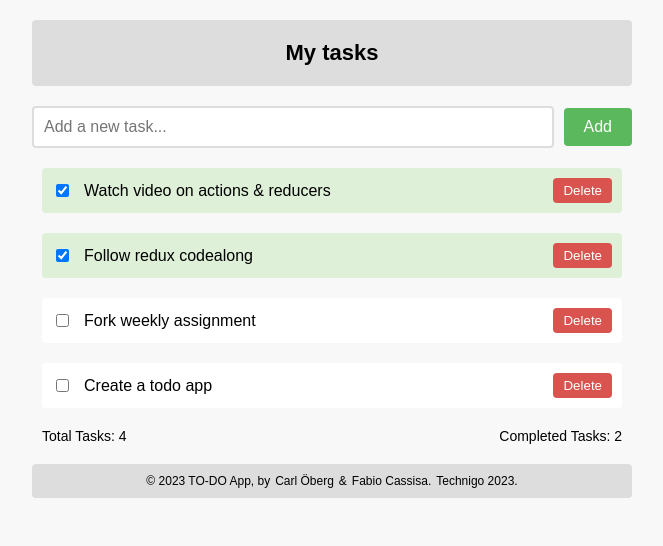
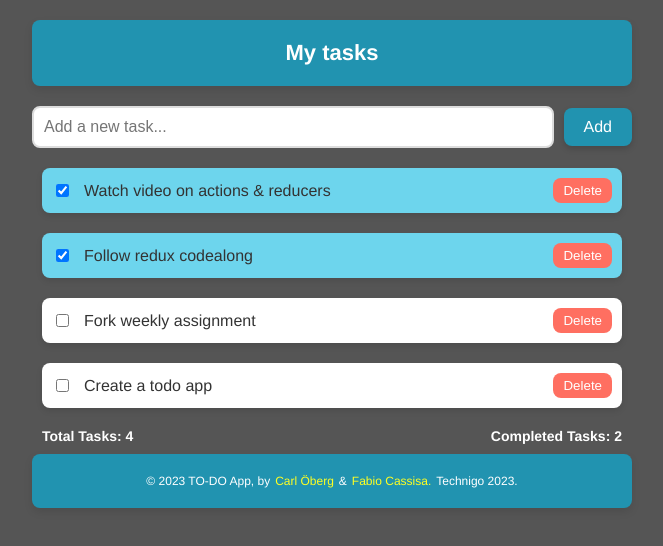
Before and after one commit to Calleobe/Todo, a React (Vite) app: page / in a window 1280 px wide. Shown: the top 546 px of the page, without its empty margins (308-971 px from the left). Built offline with nearby package versions, Linux system fonts and the light colour scheme.

Commit message:
Some styling

```diff
--- a/src/App.jsx
+++ b/src/App.jsx
@@ -9,34 +9,25 @@ import { createGlobalStyle } from "styled-components";
 
 const GlobalStyle = createGlobalStyle`
   body {
-    font-family: 'Arial', sans-serif;
+    font-family: 'Helvetica Neue', sans-serif;
     padding: 20px;
-    background-color: #f8f8f8;
+    background-color: #555;
+    color: #333;
     margin: 0 auto;
   }
 
+  // Responsive design settings
   @media (max-width: 600px) {
-    body {
-      width: 100%;
-    }
+    body { width: 100%; }
   }
-
   @media (min-width: 768px) {
-    body {
-      width: 60%;
-    }
+    body { width: 60%; }
   }
-
   @media (min-width: 1024px) {
-    body {
-      width: 60%;
-    }
+    body { width: 60%; }
   }
-
   @media (min-width: 1200px) {
-    body {
-      width: 50%;
-    }
+    body { width: 50%; }
   }
 `;
 
--- a/src/components/AddTaskForm.jsx
+++ b/src/components/AddTaskForm.jsx
@@ -19,22 +19,29 @@ const Input = styled.input`
   flex: 1;
   padding: 10px;
   border: 2px solid #ddd;
-  border-radius: 4px;
+  border-radius: 8px;
   font-size: 16px;
 `;
 
 const Button = styled.button`
   padding: 10px 20px;
-  background-color: #5cb85c;
+  background-color: #2193b0;
   color: white;
   border: none;
-  border-radius: 4px;
+  border-radius: 8px;
+  box-shadow: 0px 3px 6px rgba(0, 0, 0, 0.16);
   cursor: pointer;
   font-size: 16px;
-  transition: background-color 0.3s;
+  font-family: "Helvetica Neue", sans-serif;
+  transition: transform 0.2s ease-in-out, background-color 0.2s;
 
   &:hover {
-    background-color: #4cae4c;
+    background-color: #6dd5ed;
+    transform: scale(1.05);
+  }
+
+  &:active {
+    transform: scale(0.95); /* Subtle click animation */
   }
 `;
 
--- a/src/components/Footer.jsx
+++ b/src/components/Footer.jsx
@@ -2,27 +2,24 @@ import styled from "styled-components";
 
 const StyledFooter = styled.footer`
   text-align: center;
+  padding: 20px;
+  background-color: #2193b0; // Cool blue, same as primary color
+  color: #fff; // White text for contrast
   font-size: 12px;
-  padding: 10px;
-  background-color: #ddd;
-  color: black;
-  border-radius: 4px;
-  margin-top: 20px;
+  border-radius: 8px;
+  box-shadow: 0px 4px 8px rgba(0, 0, 0, 0.1); // Subtle shadow for depth
+  margin-bottom: 20px;
+  transition: background-color 0.3s ease;
 `;
 
 const StyledLink = styled.a`
-  color: black;
+  color: #ff2;
   text-decoration: none;
   margin: 0 5px;
 
   &:hover {
-    color: black;
+    color: #333;
     text-decoration: underline;
-  }
-
-  &:visited {
-    color: black;
-    text-decoration: none;
   }
 `;
 
--- a/src/components/Header.jsx
+++ b/src/components/Header.jsx
@@ -1,14 +1,16 @@
 import styled from "styled-components";
 
-const StyledHeader = styled.header`
+const StyledHeader = styled.div`
   text-align: center;
   padding: 20px;
-  background-color: #ddd;
-  color: black;
+  background-color: #2193b0; // Cool blue, same as primary color
+  color: #fff; // White text for contrast
   font-size: 22px;
   font-weight: bold;
-  border-radius: 4px;
+  border-radius: 8px;
+  box-shadow: 0px 4px 8px rgba(0, 0, 0, 0.1); // Subtle shadow for depth
   margin-bottom: 20px;
+  transition: background-color 0.3s ease;
 `;
 
 const Header = () => {
--- a/src/components/TaskItem.jsx
+++ b/src/components/TaskItem.jsx
@@ -5,14 +5,13 @@ import { toggleTask, deleteTask } from "../reducers/tasks";
 const TaskContainer = styled.div`
   display: flex;
   align-items: center;
-  background-color: #f9f9f9;
+  background-color: ${(props) => (props.$complete ? "#6dd5ed" : "#fff")};
   padding: 10px;
-  margin-top 20px;
+  margin-top: 20px;
   margin-bottom: 20px;
-  border-radius: 4px;
+  border-radius: 8px;
+  box-shadow: 0px 3px 6px rgba(0, 0, 0, 0.1);
   transition: all 0.3s;
-
-  background-color: ${(props) => (props.$complete ? "#dff0d8" : "white")};
 `;
 
 const Checkbox = styled.input`
@@ -25,17 +24,17 @@ const Text = styled.span`
 `;
 
 const DeleteButton = styled.button`
-  background-color: #d9534f;
-  color: white;
+  background-color: #ff6f61;
+  color: #fff;
   border: none;
-  border-radius: 4px;
+  border-radius: 8px;
   padding: 5px 10px;
   margin-left: 10px;
   cursor: pointer;
   transition: background-color 0.3s;
 
   &:hover {
-    background-color: #c9302c;
+    background-color: #ff9000;
   }
 `;
 
--- a/src/components/TaskList.jsx
+++ b/src/components/TaskList.jsx
@@ -10,6 +10,8 @@ const TaskData = styled.div`
   display: flex;
   justify-content: space-between;
   font-size: 14px;
+  color: #fff;
+  font-weight: bold;
 `;
 
 const TaskList = () => {
```
